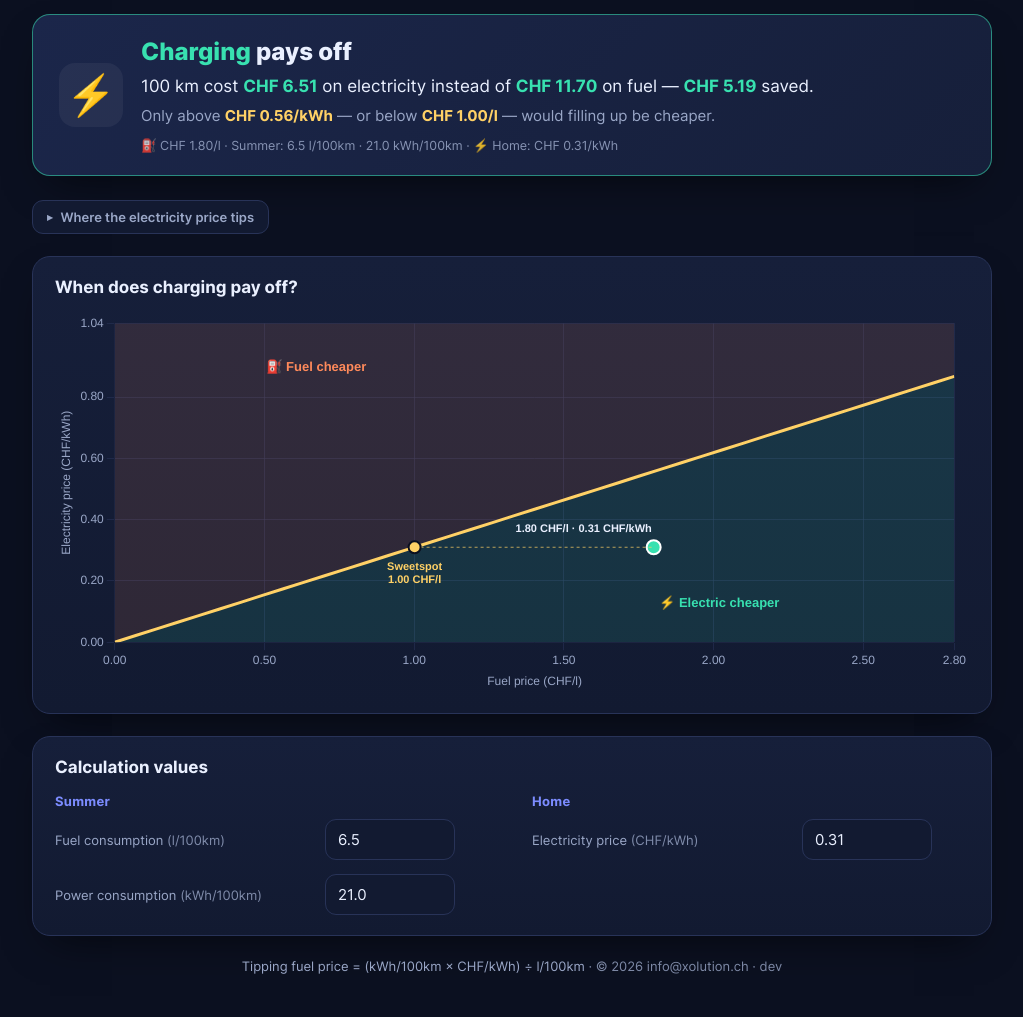
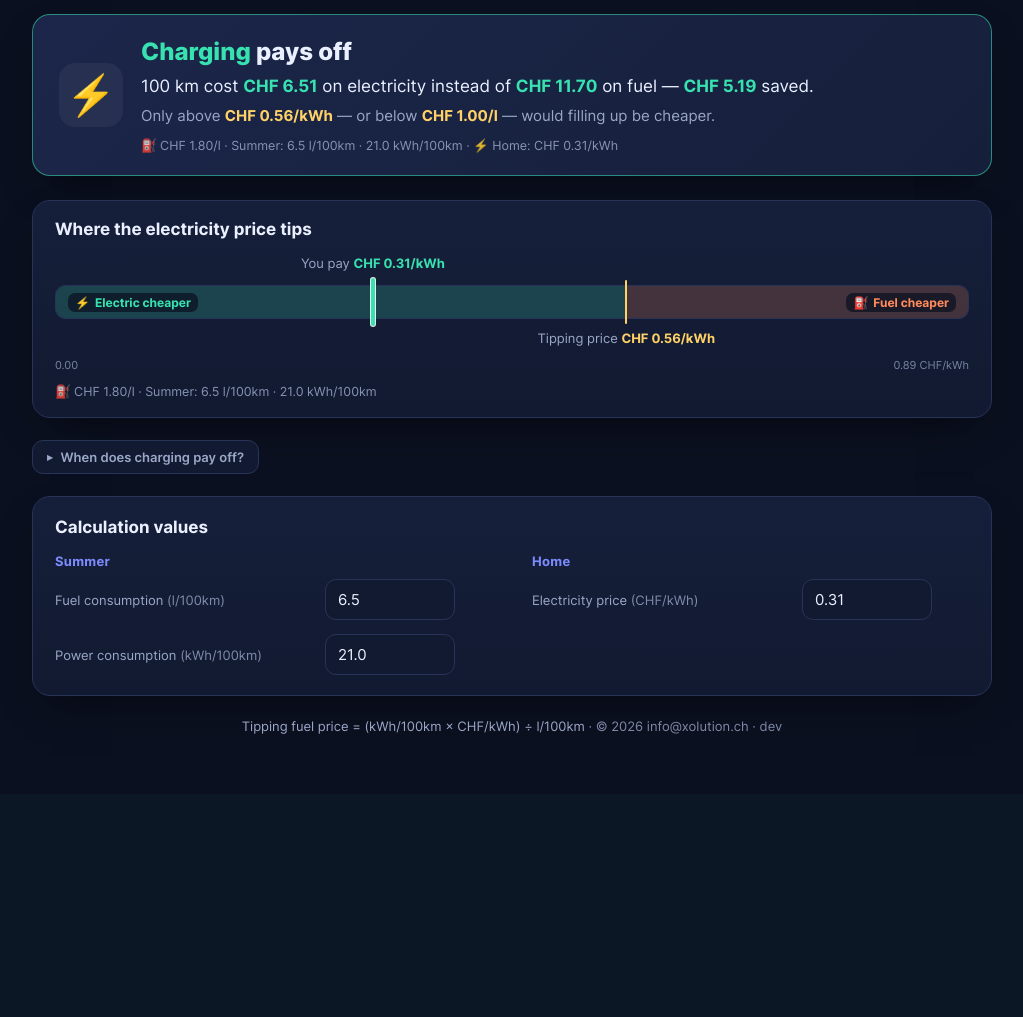
Before and after one commit to rjo3510/phev-sweetspot, a FastAPI app: page / in a window 1280 px wide. Shown: the part 414-1431 px from the top of the page, without its empty margins (128-1151 px from the left). After the commit the page ends 1148 px from the top, so only its background shows below. Run offline with FastAPI, Linux system fonts and the light colour scheme; data comes from the database, SQL or seed files in the repository.

Commit message:
Price bar becomes the main picture, chart moves into a disclosure
The one-axis bar answers the question asked at the charger, so it now sits
directly under the verdict and is always visible; the 2D map is the deeper
view behind it, collapsed by default (state in localStorage.chartOpen).
Chart.js cannot size a hidden canvas, so the chart is drawn on open.

The preview bar is owner-only now: a guest never persists anything, so
"Preview — not saved" only stated the obvious.

```diff
--- a/app/static/css/styles.css
+++ b/app/static/css/styles.css
@@ -225,18 +225,20 @@ body:not(.is-editor) .editor-only { display: none !important; }
 .toggle__btn.is-on { background: linear-gradient(135deg, var(--accent), #5d6bff); color: #fff; }
 .toggle__btn:not(.is-on):hover { color: var(--text); }
 
-/* Chart: the evidence under the answer, full width, no legend — every element in
-   the picture is labelled where it sits. */
-.chart-card { margin-bottom: 22px; }
+/* Chart: the optional deep view behind the bar, full width, no legend — every
+   element in the picture is labelled where it sits. */
+.chart-details { margin-bottom: 22px; }
 .chart-wrap { position: relative; height: 380px; }
 
-/* One-axis price bar: the electricity price scale, green while charging wins,
-   amber once fuel does, one marker for the price actually paid. */
+/* One-axis price bar — the main picture: the electricity price scale, green
+   while charging wins, amber once fuel does, one marker for the price paid. */
+#pricebar { display: block; margin-bottom: 22px; }
 .pbar {
   background: linear-gradient(180deg, var(--card), var(--bg-soft));
   border: 1px solid var(--line); border-radius: var(--radius);
   padding: 18px 22px; box-shadow: var(--shadow);
 }
+.pbar__title { margin: 0 0 16px; font-size: 17px; font-weight: 700; }
 /* Label rows: the marks sit at a percentage, so the labels are positioned, not flowed. */
 .pbar__row { position: relative; height: 20px; }
 .pbar__lab { position: absolute; top: 0; white-space: nowrap; font-size: 13px; color: var(--muted); }
--- a/app/static/js/app.js
+++ b/app/static/js/app.js
@@ -52,7 +52,6 @@ const I18N = {
     note_sep: " · ",
     current_selection: "Calculation values",
     save: "Save",
-    preview_note: "Preview — not saved",
     unsaved_note: "Not saved yet",
     save_for: "Save for {targets}",
     save_target_fuel: "fuel price",
@@ -108,7 +107,6 @@ const I18N = {
     note_sep: " · ",
     current_selection: "Berechnungswerte",
     save: "Speichern",
-    preview_note: "Vorschau — nicht gespeichert",
     unsaved_note: "Noch nicht gespeichert",
     save_for: "Für {targets} speichern",
     save_target_fuel: "Benzinpreis",
@@ -187,11 +185,15 @@ async function init() {
   $("save-inputs").addEventListener("click", saveInputs);
   $("reset-inputs").addEventListener("click", resetInputs);
 
-  // The price bar is an alternative view of the same answer — remember whether
-  // it was left open, so the choice survives the (rare) next visit.
-  const pb = $("pricebar-details");
-  pb.open = localStorage.getItem("pricebarOpen") === "1";
-  pb.addEventListener("toggle", () => localStorage.setItem("pricebarOpen", pb.open ? "1" : "0"));
+  // The 2D map is the optional deep view — closed by default, and whoever opens
+  // it keeps it open on the next visit. Chart.js needs a visible canvas, so the
+  // chart is only drawn once the disclosure is open.
+  const cd = $("chart-details");
+  cd.open = localStorage.getItem("chartOpen") === "1";
+  cd.addEventListener("toggle", () => {
+    localStorage.setItem("chartOpen", cd.open ? "1" : "0");
+    if (cd.open && lastResult) renderChart(lastResult);
+  });
 
   $("lang-toggle").querySelectorAll(".toggle__btn").forEach((btn) => {
     btn.addEventListener("click", () => setLang(btn.dataset.lang));
@@ -383,11 +385,12 @@ function isDirty() { return dirtyParts().any; }
 
 function updateDirty() {
   const d = dirtyParts();
-  $("preview-bar").hidden = !d.any;
-  if (!d.any) return;
-  // Guests see what-if wording, the owner sees what exactly Save would store.
-  $("preview-note").textContent = t(isEditor ? "unsaved_note" : "preview_note");
-  if (isEditor) $("save-inputs").textContent = t("save_for", { targets: dirtyTargets(d) });
+  // Guests are always in what-if mode — nothing they type is ever stored, so a
+  // "not saved" banner would only state the obvious. The bar is the owner's.
+  $("preview-bar").hidden = !d.any || !isEditor;
+  if (!d.any || !isEditor) return;
+  $("preview-note").textContent = t("unsaved_note");
+  $("save-inputs").textContent = t("save_for", { targets: dirtyTargets(d) });
 }
 
 // "Winter, Home, fuel price" — the records the Save button would write to.
@@ -517,6 +520,7 @@ function recalcFromInputs() {
 
 // One result, three views of it: the sentence, the one-axis bar, the 2D map.
 function renderAll(res) {
+  lastResult = res;
   renderVerdict(res);
   renderPriceBar(res);
   renderChart(res);
@@ -576,16 +580,17 @@ function assumptionNote(res, withLocation) {
   return parts.join(t("note_sep"));
 }
 
-// --- One-axis price bar (collapsed by default) -------------------------------
-// The 2D map shows how the two prices relate; this bar answers the question that
-// is actually asked at the charger — "at the price I pay per kWh, is charging
-// still cheaper?" — on a single scale: green up to the tipping price, amber
-// beyond it, one marker for where you are. Same numbers, no axes to decode.
+// --- One-axis price bar (the main picture) -----------------------------------
+// It answers the question that is actually asked at the charger — "at the price
+// I pay per kWh, is charging still cheaper?" — on a single scale: green up to
+// the tipping price, amber beyond it, one marker for where you are. Same numbers
+// as the 2D map below, but with no axes to decode, so it comes first.
 function renderPriceBar(res) {
   const el = $("pricebar");
+  const head = `<h2 class="pbar__title">${t("bar_title")}</h2>`;
   const bek = res.break_even_kwh_price;
   if (bek == null || !(bek > 0)) {
-    el.innerHTML = `<div class="pbar"><p class="pbar__empty">${t("bar_no_tip")}</p></div>`;
+    el.innerHTML = `<div class="pbar">${head}<p class="pbar__empty">${t("bar_no_tip")}</p></div>`;
     return;
   }
   const cur = res.location.price_chf_per_kwh;
@@ -599,6 +604,7 @@ function renderPriceBar(res) {
 
   el.innerHTML = `
     <div class="pbar">
+      ${head}
       <div class="pbar__row">
         <span class="pbar__lab pbar__lab--here ${side}" style="${anchorStyle(hereP)}">
           ${t("bar_here")} <b>${CHF(cur)}/kWh</b>
@@ -647,7 +653,9 @@ function anchorStyle(p) {
 // same (fc·fuel_price = pc·kwh_price); below it charging wins, above it fuel does.
 // A dot marks the current prices, so the side you are on is visible at a glance.
 function renderChart(res) {
-  lastResult = res;
+  // Closed disclosure = zero-sized canvas; Chart.js would size itself to nothing.
+  // The toggle handler draws it as soon as it is opened.
+  if (!$("chart-details").open) return;
   const fc = res.scenario.fuel_consumption;
   const pc = res.scenario.power_consumption;
 
--- a/app/templates/index.html
+++ b/app/templates/index.html
@@ -76,34 +76,31 @@
       <div class="verdict__loading" data-i18n="verdict_loading">Calculating…</div>
     </section>
 
-    <!-- One-axis view of the same answer: the electricity price scale, green up to
-         the tipping price, amber beyond, a marker where you are. Collapsed by
-         default; the 2D map below stays the main picture. -->
-    <details class="disclosure pricebar-card" id="pricebar-details">
-      <summary data-i18n="bar_title">Where the electricity price tips</summary>
-      <div id="pricebar"></div>
-    </details>
+    <!-- The picture for the sentence above: one axis, the electricity price scale,
+         green up to the tipping price, amber beyond, a marker where you are.
+         Always visible — the question at the charger needs no axes to decode. -->
+    <section id="pricebar"></section>
 
-    <!-- The chart is the evidence for the sentence above — full width, no legend
-         (everything in the picture is labelled in place). -->
-    <section class="card chart-card">
-      <div class="card__head">
-        <h2 id="chart-title" data-i18n="chart_title">When does charging pay off?</h2>
-      </div>
+    <!-- The 2D map is the background evidence: how the two prices relate over the
+         whole range. Collapsed by default, opened by whoever wants it; full
+         width, no legend (everything in the picture is labelled in place). -->
+    <details class="disclosure chart-details" id="chart-details">
+      <summary id="chart-title" data-i18n="chart_title">When does charging pay off?</summary>
       <div class="chart-wrap">
         <canvas id="chart"></canvas>
       </div>
-    </section>
+    </details>
 
     <!-- The one editing place for every number -->
     <section class="card values-card">
       <div class="card__head"><h2 data-i18n="current_selection">Current selection</h2></div>
 
-      <!-- Anyone may try out numbers; only the owner's changes are stored.
-           Shown as soon as an input differs from the saved value. One rule for
-           every field here (fuel price included): nothing is stored until Save. -->
+      <!-- Anyone may try out numbers; only the owner's changes are stored. This
+           bar is therefore the owner's only: it appears as soon as an input
+           differs from the saved value. One rule for every field here (fuel
+           price included): nothing is stored until Save. -->
       <div class="preview-bar" id="preview-bar" hidden>
-        <span id="preview-note">Preview — not saved</span>
+        <span id="preview-note">Not saved yet</span>
         <span class="preview-bar__actions">
           <button class="btn btn--small editor-only" id="save-inputs" type="button">Save</button>
           <button class="link-btn" id="reset-inputs" type="button" data-i18n="reset_values">Back to saved values</button>
```
Also changed, not shown: CLAUDE.md (+18 -13 lines), README.md.
